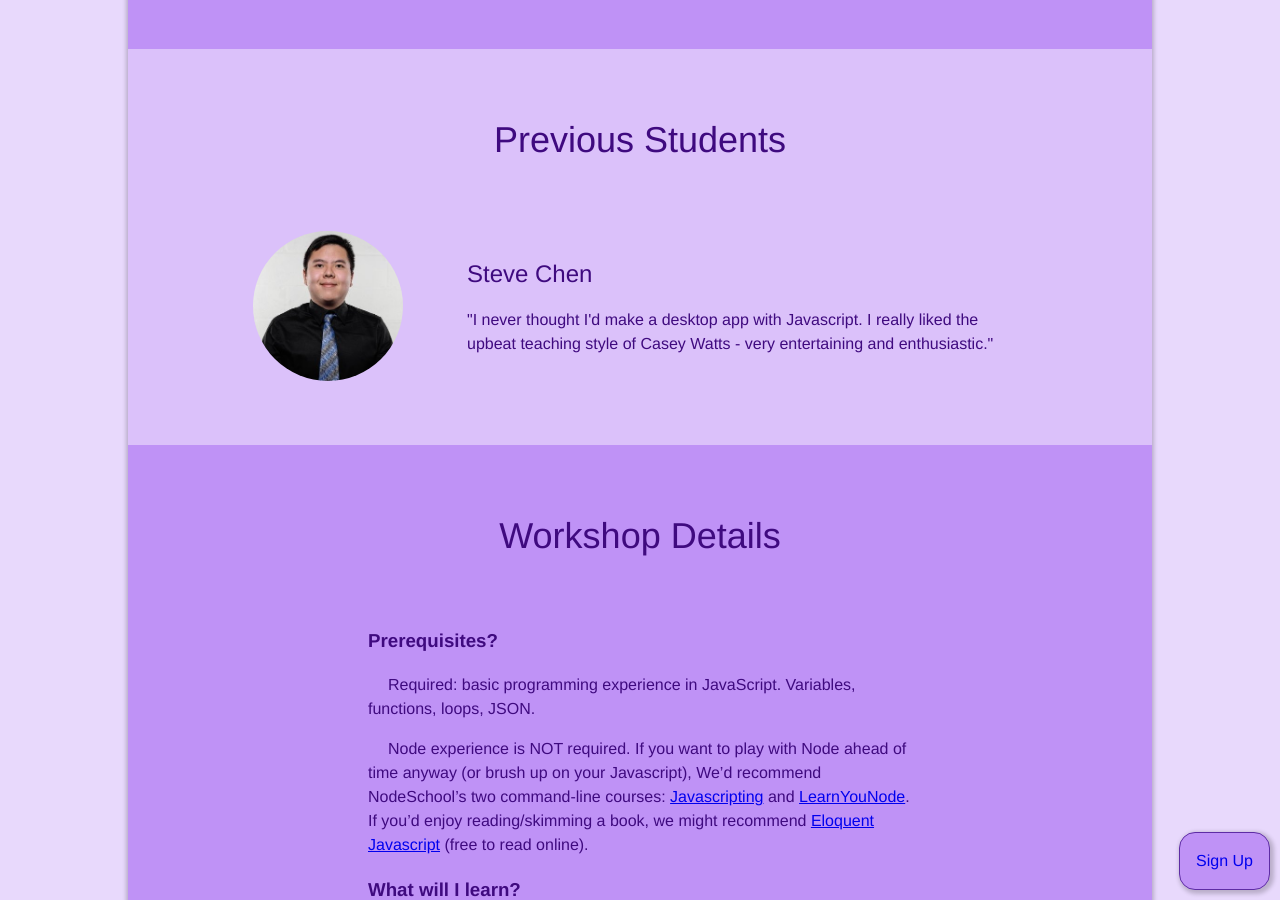
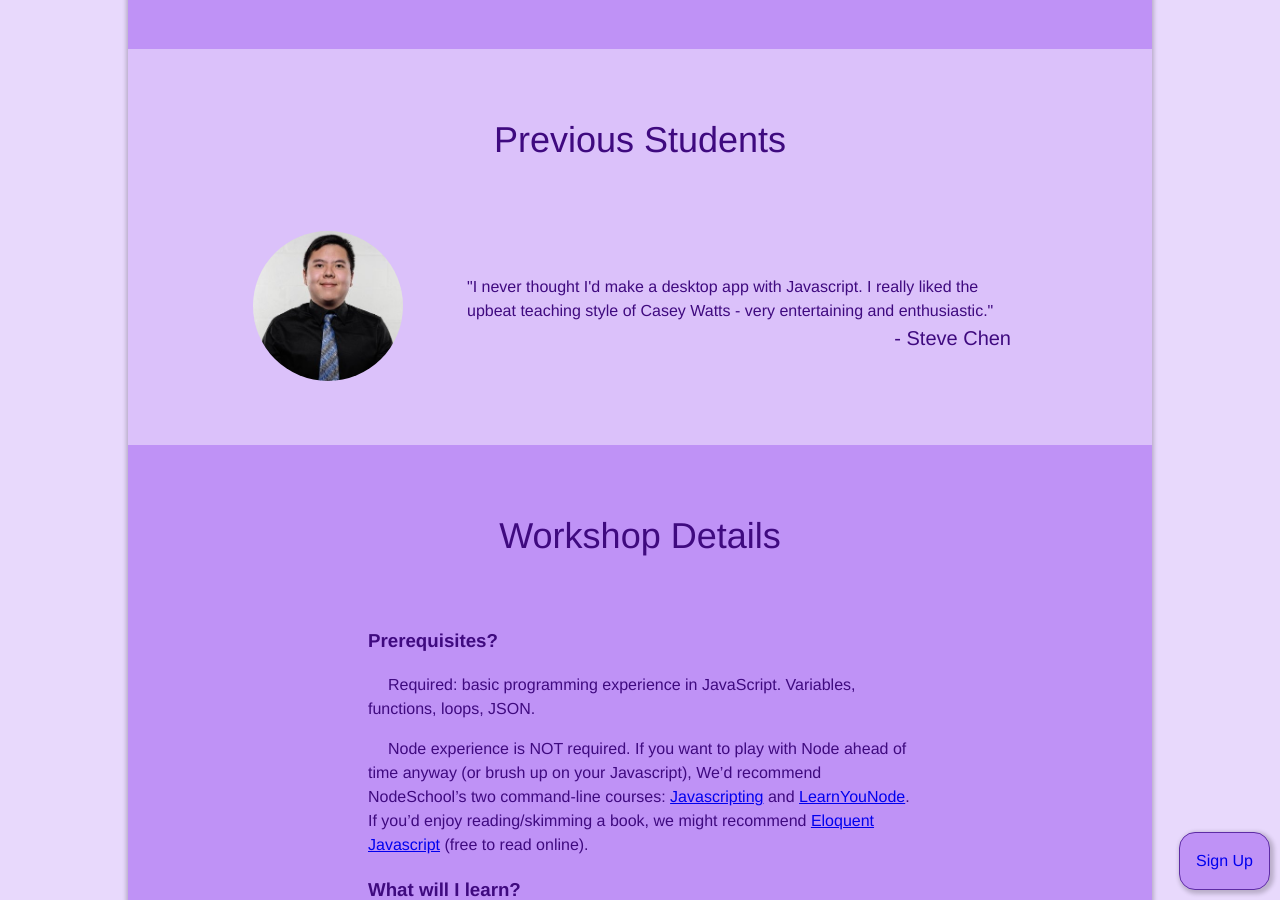
Before and after one commit to learnshinythings/learnshinythings.github.io, a Jekyll site: the page built from electron.md, in a window 1280 px wide and 900 px high, scrolled down 1788 px. Built offline with Jekyll 4.4.1, drawn with Linux system fonts in a browser that asks for light colours; nearby versions of some CDN libraries.

Commit message:
move quote attribution to the end of the quote

```diff
--- a/electron.md
+++ b/electron.md
@@ -87,8 +87,8 @@ layout: general
 <div class="flex flex-column flex-row-ns items-center justify-center mt4">
   <img src="/headshot-steve.jpg" class="headshot">
   <div class="ma3 ml5-ns measure-wide">
-    <div class="f3">Steve Chen</div>
     <div class="f5 mt3">"I never thought I'd make a desktop app with Javascript. I really liked the upbeat teaching style of Casey Watts - very entertaining and enthusiastic."</div>
+    <div class="f4 fr">- Steve Chen</div>
   </div>
 </div>
 
```
